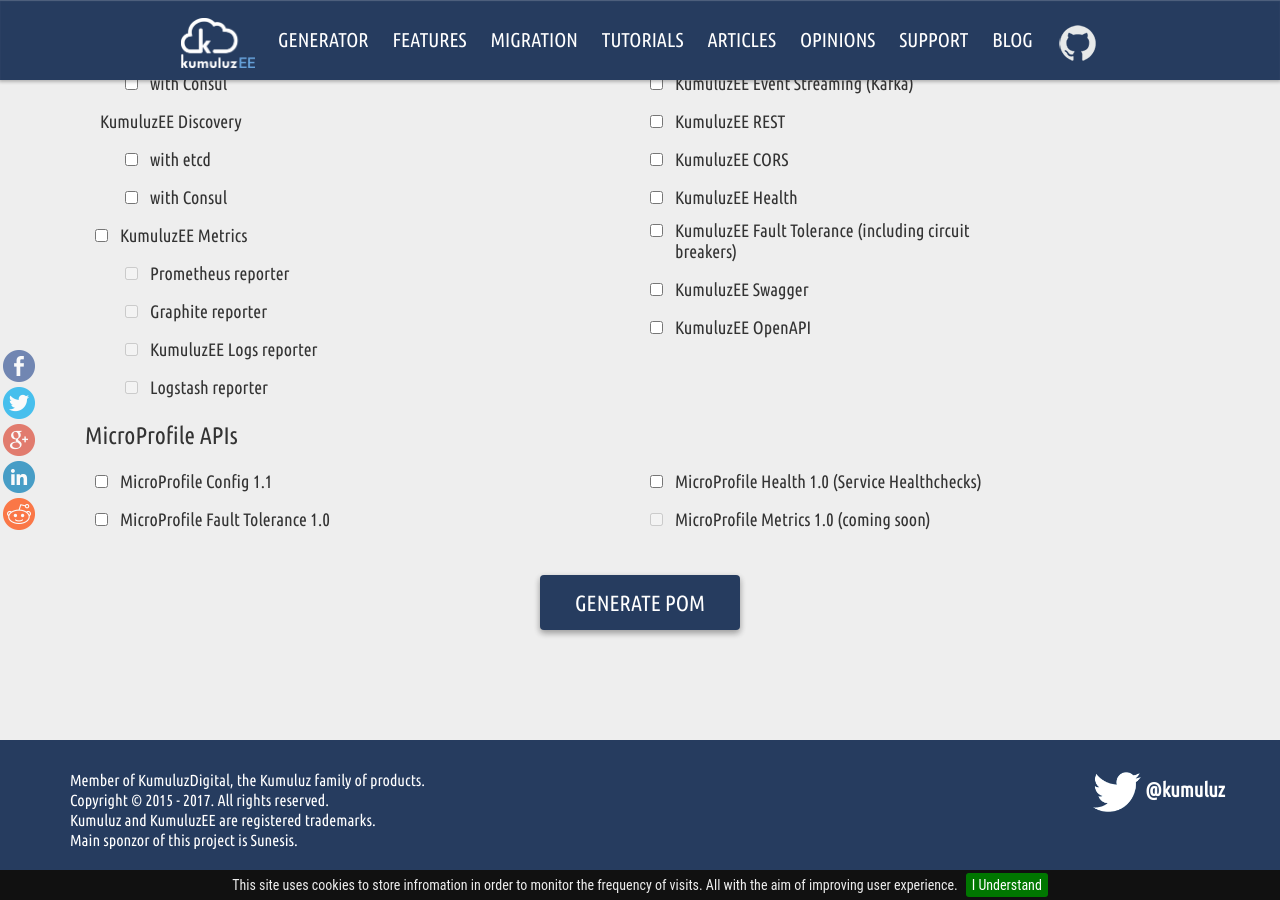
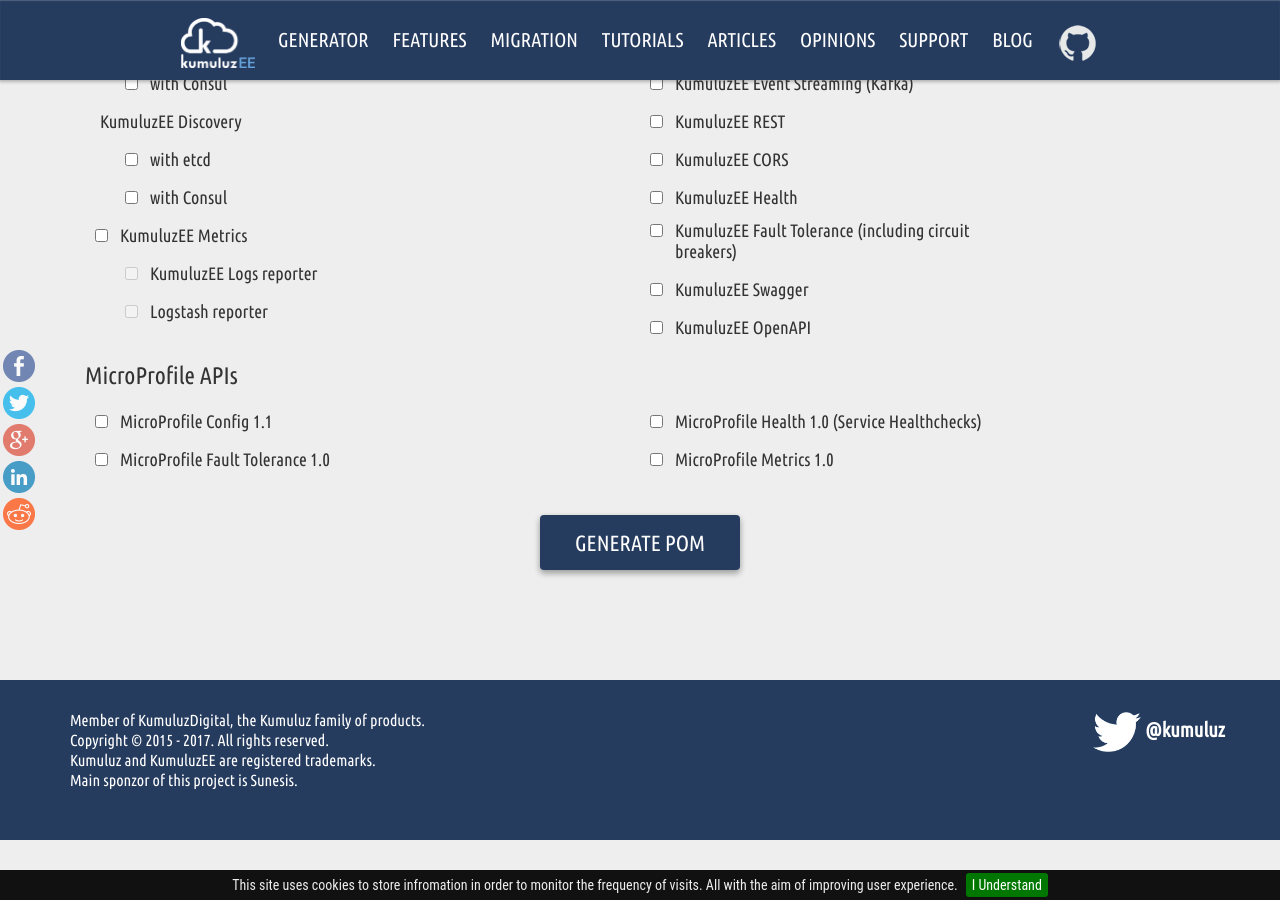
Before and after one commit to kumuluz/ee.kumuluz.com, a Jekyll site: the page built from generator/index.html, in a window 1280 px wide and 900 px high, scrolled down 1065 px. Built offline with Jekyll 4.4.1, drawn with Linux system fonts in a browser that asks for light colours; nearby versions of some CDN libraries; comment, search, counter and statistics services are not loaded.

Commit message:
generator (MP-metrics)

```diff
--- a/generator/index.html
+++ b/generator/index.html
@@ -211,16 +211,6 @@
 								</div>
 								<div class="checkbox-inline col-xs-12 col-sm-offset-3 col-sm-9" style="padding-left:50px;">
 									<label>
-										<input class='metrics-comp v2-4-0' type="checkbox" name="dependencies" value="com.kumuluz.ee.metrics:kumuluzee-metrics-prometheus:${kumuluzee-metrics.version}" />Prometheus reporter
-									</label>
-								</div>
-								<div class="checkbox-inline col-xs-12 col-sm-offset-3 col-sm-9" style="padding-left:50px;">
-									<label>
-										<input class='metrics-comp v2-4-0' type="checkbox" name="dependencies" value="com.kumuluz.ee.metrics:kumuluzee-metrics-graphite:${kumuluzee-metrics.version}" />Graphite reporter
-									</label>
-								</div>
-								<div class="checkbox-inline col-xs-12 col-sm-offset-3 col-sm-9" style="padding-left:50px;">
-									<label>
 										<input class='metrics-comp v2-4-0' type="checkbox" name="dependencies" value="com.kumuluz.ee.metrics:kumuluzee-metrics-logs:${kumuluzee-metrics.version}" />KumuluzEE Logs reporter
 									</label>
 								</div>
@@ -312,7 +302,7 @@
 							<div class="col-sm-6">
 								<div class="checkbox-inline col-xs-12 col-sm-offset-3 col-sm-9">
 									<label>
-										<input class='' type="checkbox" name="dependencies" disabled />MicroProfile Metrics 1.0 (coming soon)
+										<input class='mp-metrics v2-4-0' type="checkbox" name="dependencies" />MicroProfile Metrics 1.0
 									</label>
 								</div>
 							</div>
```
Also changed, not shown: other parts of generator/index.html (+17 -0 lines).
